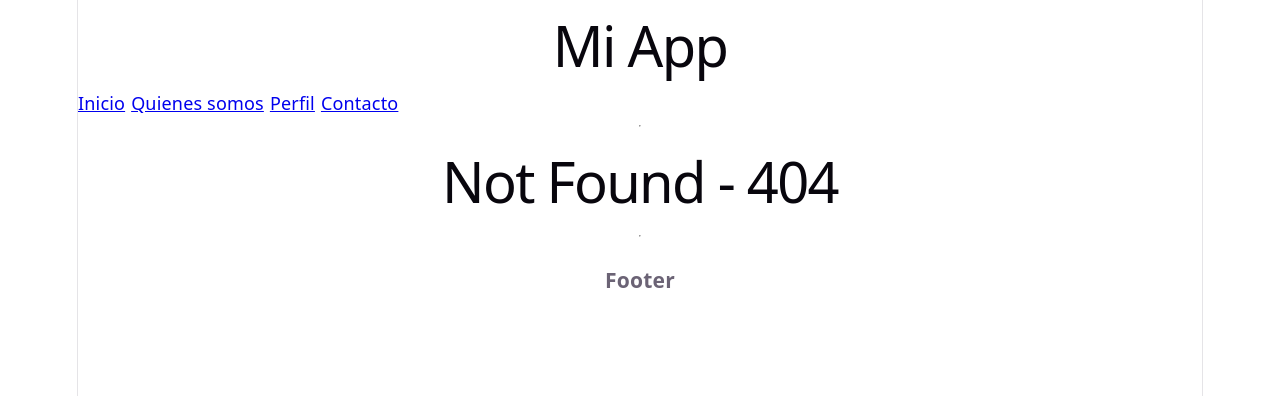
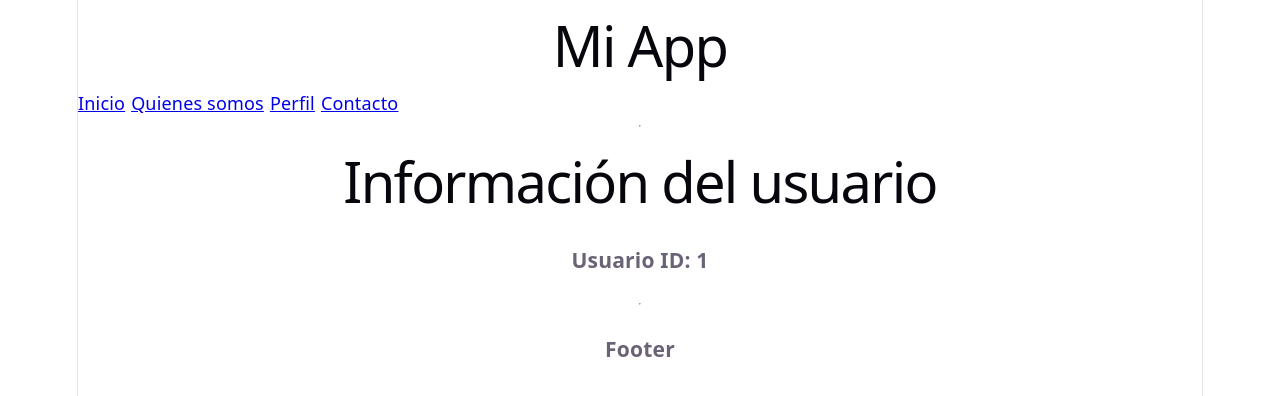
Before and after one commit to JoseGermanx/generation-23-react-router, a React (Vite) app: page /user/1 in a window 1280 px wide. Before the commit this address had no page. Shown: the top 396 px of the page. Built offline with nearby package versions, Linux system fonts and the light colour scheme.

Commit message:
useParams ruta dinamica

```diff
--- a/src/App.jsx
+++ b/src/App.jsx
@@ -20,7 +20,7 @@ function App() {
     <Routes>
       { /* Rutas  */}
       <Route path='/' element={<Home />} />
-      <Route path='/user' element={<User />} />
+      <Route path='/user/:id' element={<User />} />
       <Route path='/about' element={<About />} />
       <Route path='/contact' element={<Contact />} />
 
--- a/src/views/User.jsx
+++ b/src/views/User.jsx
@@ -1,9 +1,15 @@
 
+import { useParams } from 'react-router'
 
 const User = () => {
 
+    const { id } = useParams(); // el id viene desde la definción de la ruta
+
     return (
-        <h1>Información del usuario</h1>
+        <>
+            <h1>Información del usuario</h1>
+            <h3>Usuario ID: {id}</h3>
+        </>
     )
 };
 
```
